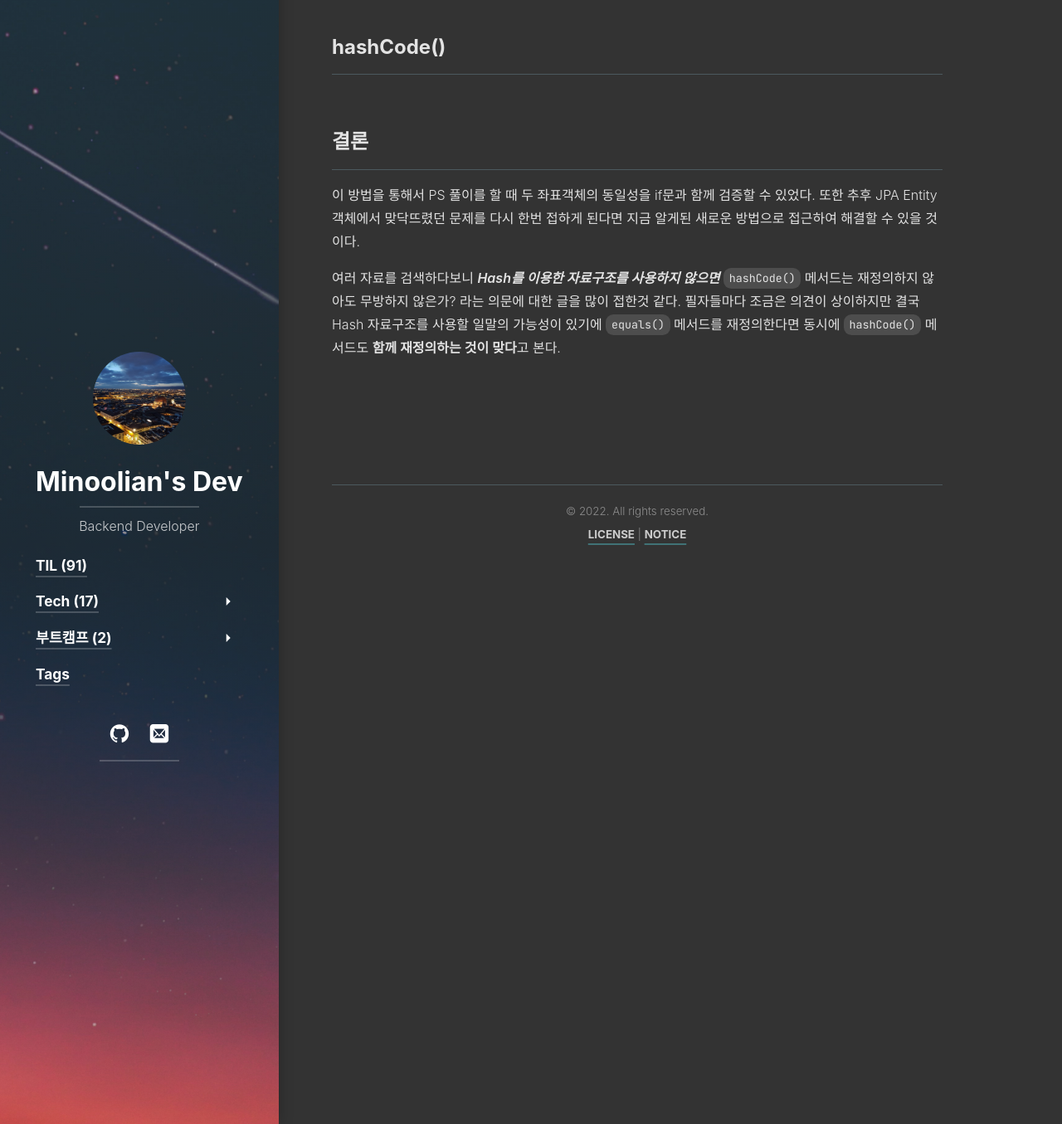
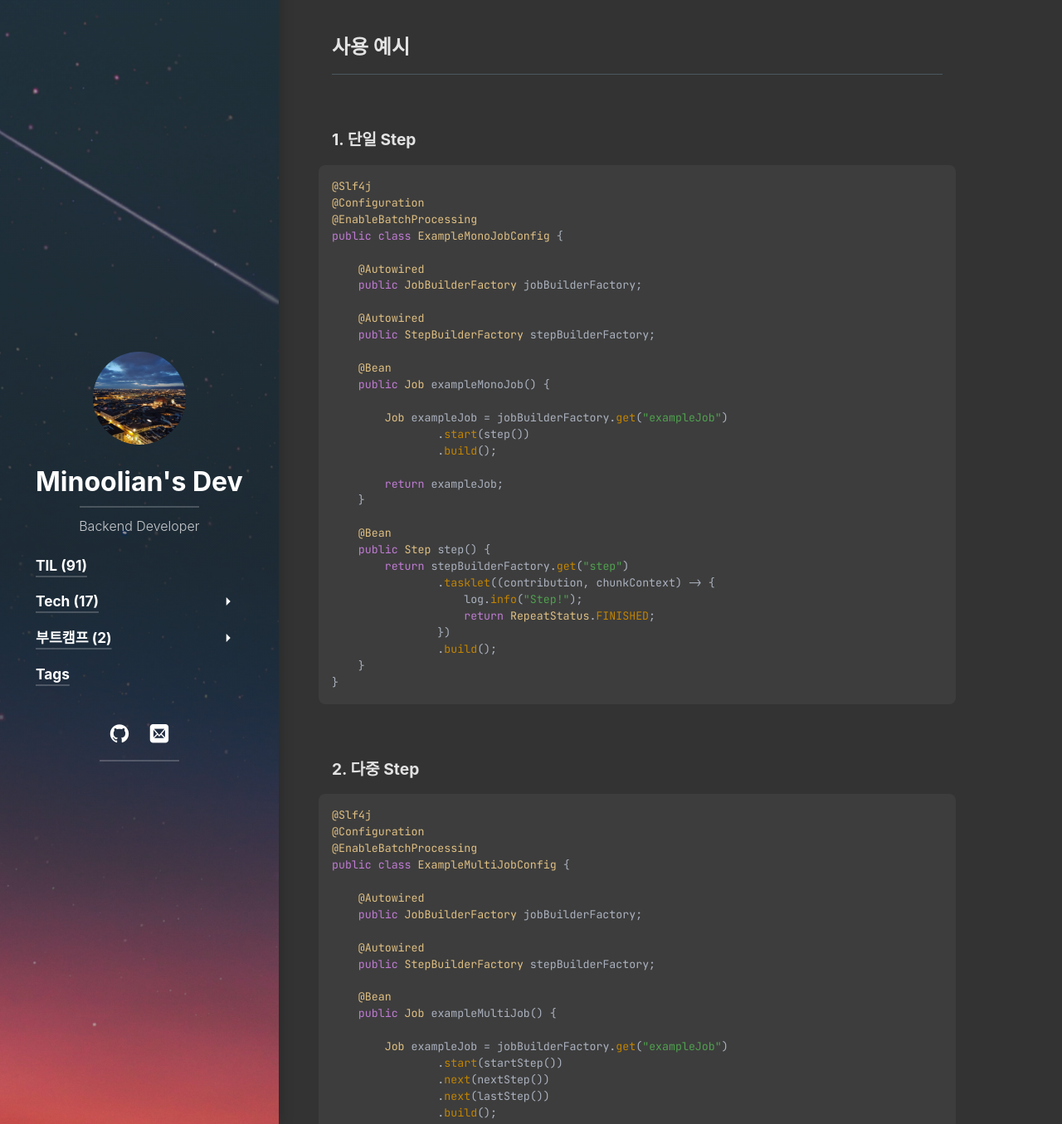
Before and after one commit to Minoolian/Minoolian.github.io, a Jekyll site: the page built from _posts/tech/web/2022-12-12-Spring-Batch.md, in a window 1280 px wide and 1400 px high, scrolled down 3439 px, cut to the strip 45-1400 px from the top of the window. Shown: the whole strip at 83% size. Built offline with Jekyll 4.4.1, drawn with Linux system fonts in a browser that asks for light colours; cached includes are drawn as plain includes; nearby versions of some CDN libraries; some web fonts are replaced; library files that are not in the unit come from our copies; comment, search, counter and statistics services are not loaded; some of the changed text lies outside the part shown.

Commit message:
docs: Spring Batch draft

````diff
--- a/_posts/tech/web/2022-12-12-Spring-Batch.md
+++ b/_posts/tech/web/2022-12-12-Spring-Batch.md
@@ -82,14 +82,200 @@ Reader에서 읽은 Item 데이터를 처리. 필수 요소는 아님.
 ![image](https://user-images.githubusercontent.com/44282342/207274595-4848492d-b177-49fd-b688-80ee9e94aa62.png)
 
 
-## hashCode()
+## 사용 예시
 ***
 
+### 1. 단일 Step
+
+```java
+@Slf4j
+@Configuration
+@EnableBatchProcessing
+public class ExampleMonoJobConfig {
+
+    @Autowired
+    public JobBuilderFactory jobBuilderFactory;
+
+    @Autowired
+    public StepBuilderFactory stepBuilderFactory;
+
+    @Bean
+    public Job exampleMonoJob() {
+
+        Job exampleJob = jobBuilderFactory.get("exampleJob")
+                .start(step())
+                .build();
+
+        return exampleJob;
+    }
+
+    @Bean
+    public Step step() {
+        return stepBuilderFactory.get("step")
+                .tasklet((contribution, chunkContext) -> {
+                    log.info("Step!");
+                    return RepeatStatus.FINISHED;
+                })
+                .build();
+    }
+}
+```
+
+### 2. 다중 Step
+
+```java
+@Slf4j
+@Configuration
+@EnableBatchProcessing
+public class ExampleMultiJobConfig {
+
+    @Autowired
+    public JobBuilderFactory jobBuilderFactory;
+
+    @Autowired
+    public StepBuilderFactory stepBuilderFactory;
+
+    @Bean
+    public Job exampleMultiJob() {
+
+        Job exampleJob = jobBuilderFactory.get("exampleJob")
+                .start(startStep())
+                .next(nextStep())
+                .next(lastStep())
+                .build();
+
+        return exampleJob;
+    }
+
+    public Step lastStep() {
+        return stepBuilderFactory.get("lastStep")
+                .tasklet((contribution, chunkContext) -> {
+                    log.info("last step");
+                    return RepeatStatus.FINISHED;
+                })
+                .build();
+    }
+
+    public Step nextStep() {
+        return stepBuilderFactory.get("nextStep")
+                .tasklet((contribution, chunkContext) -> {
+                    log.info("next step");
+                    return RepeatStatus.FINISHED;
+                })
+                .build();
+    }
+
+    public Step startStep() {
+        return stepBuilderFactory.get("startStep")
+                .tasklet((contribution, chunkContext) -> {
+                    log.info("start step");
+                    return RepeatStatus.FINISHED;
+                })
+                .build();
+    }
+}
+```
+
+### 3. Flow를 통한 Step
+
+```java
+@Slf4j
+@Configuration
+@EnableBatchProcessing
+public class ExampleFlowJobConfig {
+
+    @Autowired
+    public JobBuilderFactory jobBuilderFactory;
+
+    @Autowired
+    public StepBuilderFactory stepBuilderFactory;
+
+    @Bean
+    public Job exampleFlowJob() {
+
+        Job exampleJob = jobBuilderFactory.get("exampleFlowJob")
+                .start(startStep())
+                .on("FAILED")
+                .to(failOverStep())
+                .on("*")
+                .to(writeStep())
+                .on("*")
+                .end()
+
+                .from(startStep())
+                .on("COMPLETED")
+                .to(processStep())
+                .on("*")
+                .to(writeStep())
+                .on("*")
+                .end()
+
+                .from(startStep())
+                .on("*")
+                .to(writeStep())
+                .on("*")
+                .end()
+
+                .end()
+                .build();
+
+        return exampleJob;
+    }
+
+    @Bean
+    public Step startStep() {
+        return stepBuilderFactory.get("startStep")
+                .tasklet((contribution, chunkContext) -> {
+                    log.info("Start Step!");
+
+                    String result = "COMPLETED";
+
+                    //Flow에서 on은 RepeatStatus가 아닌 ExitStatus를 바라본다.
+                    if(result.equals("COMPLETED"))
+                        contribution.setExitStatus(ExitStatus.COMPLETED);
+                    else if(result.equals("FAIL"))
+                        contribution.setExitStatus(ExitStatus.FAILED);
+                    else if(result.equals("UNKNOWN"))
+                        contribution.setExitStatus(ExitStatus.UNKNOWN);
+
+                    return RepeatStatus.FINISHED;
+                })
+                .build();
+    }
+
+    @Bean
+    public Step failOverStep(){
+        return stepBuilderFactory.get("failedOverStep")
+                .tasklet((contribution, chunkContext) -> {
+                    log.info("FailOver Step!");
+                    return RepeatStatus.FINISHED;
+                })
+                .build();
+    }
+
+    @Bean
+    public Step writeStep(){
+        return stepBuilderFactory.get("writeStep")
+                .tasklet((contribution, chunkContext) -> {
+                    log.info("Write Step!");
+                    return RepeatStatus.FINISHED;
+                })
+                .build();
+    }
+
+    public Step processStep(){
+        return stepBuilderFactory.get("processStep")
+                .tasklet((contribution, chunkContext) -> {
+                    log.info("Process Step!");
+                    return RepeatStatus.FINISHED;
+                })
+                .build();
+    }
+}
+```
+
+위의 flow 구성에서 `flow`와 `from`이 `if-else if`와 유사한 동작을 하는 것을 확인하였다.
 
 
 ## 결론
 ***
-
-이 방법을 통해서 PS 풀이를 할 때 두 좌표객체의 동일성을 if문과 함께 검증할 수 있었다. 또한 추후 JPA Entity 객체에서 맞닥뜨렸던 문제를 다시 한번 접하게 된다면 지금 알게된 새로운 방법으로 접근하여 해결할 수 있을 것이다.
-
-여러 자료를 검색하다보니 ***Hash를 이용한 자료구조를 사용하지 않으면*** `hashCode()` 메서드는 재정의하지 않아도 무방하지 않은가? 라는 의문에 대한 글을 많이 접한것 같다. 필자들마다 조금은 의견이 상이하지만 결국 Hash 자료구조를 사용할 일말의 가능성이 있기에 `equals()` 메서드를 재정의한다면 동시에 `hashCode()` 메서드도 **함께 재정의하는 것이 맞다**고 본다.
````
